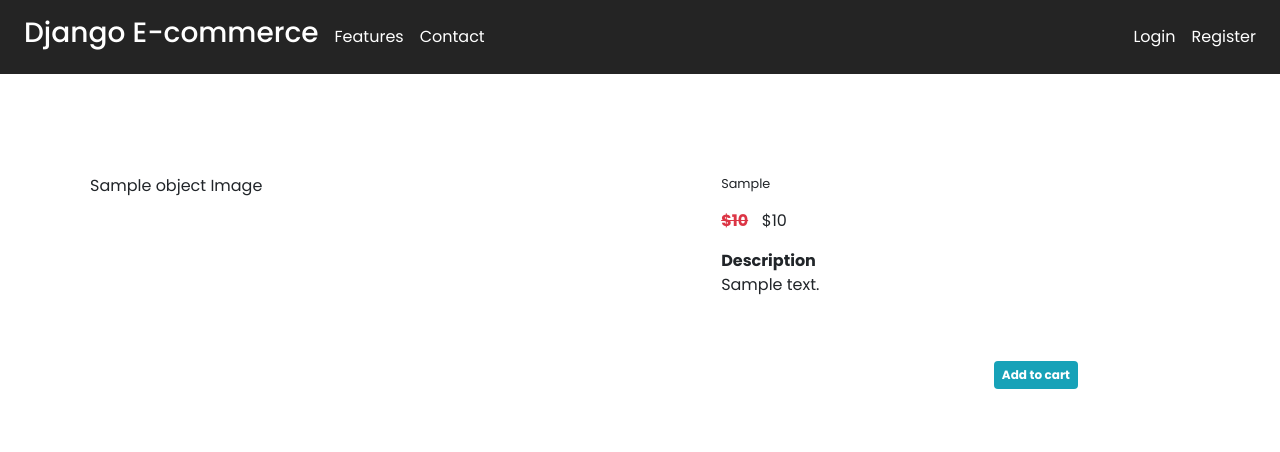
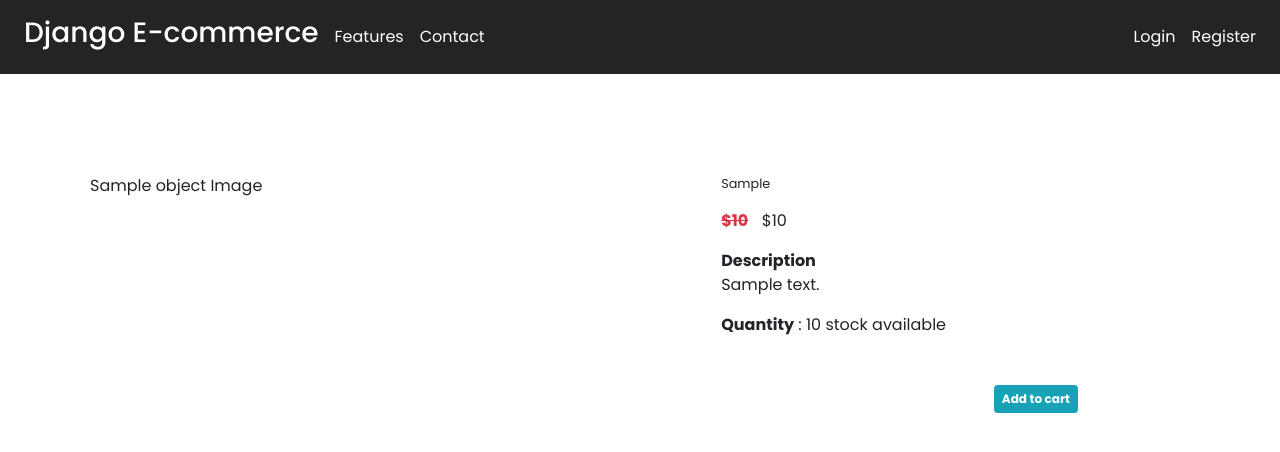
Before and after one commit to lisianthuss116/Mindzzle, a Django app: template backend/core/templates/core/product.html in a window 1280 px wide. Shown: the top 452 px of the page. Run offline with Django 3.2, Linux system fonts and the light colour scheme; the template is opened without the code that fills it: most values are stand-ins (such as "Sample title", 1, 10 or a date in 2020); parts of the project's set-up code (start-up, migrations or seed data) failed here and were passed over; some libraries are stand-ins or nearby versions; some web fonts are replaced.

Commit message:
adding quantity-field for all item

```diff
--- a/backend/core/templates/core/product.html
+++ b/backend/core/templates/core/product.html
@@ -37,6 +37,8 @@
                             {% endif %}
                             <strong>Description</strong>
                             <p>{{ object.description_item }}</p>
+                            <strong class="mt-2">Quantity</strong>
+                            <span>: {{ object.quantity }} stock available</s>
                         </div>
                     </div>
                 </p>
```
